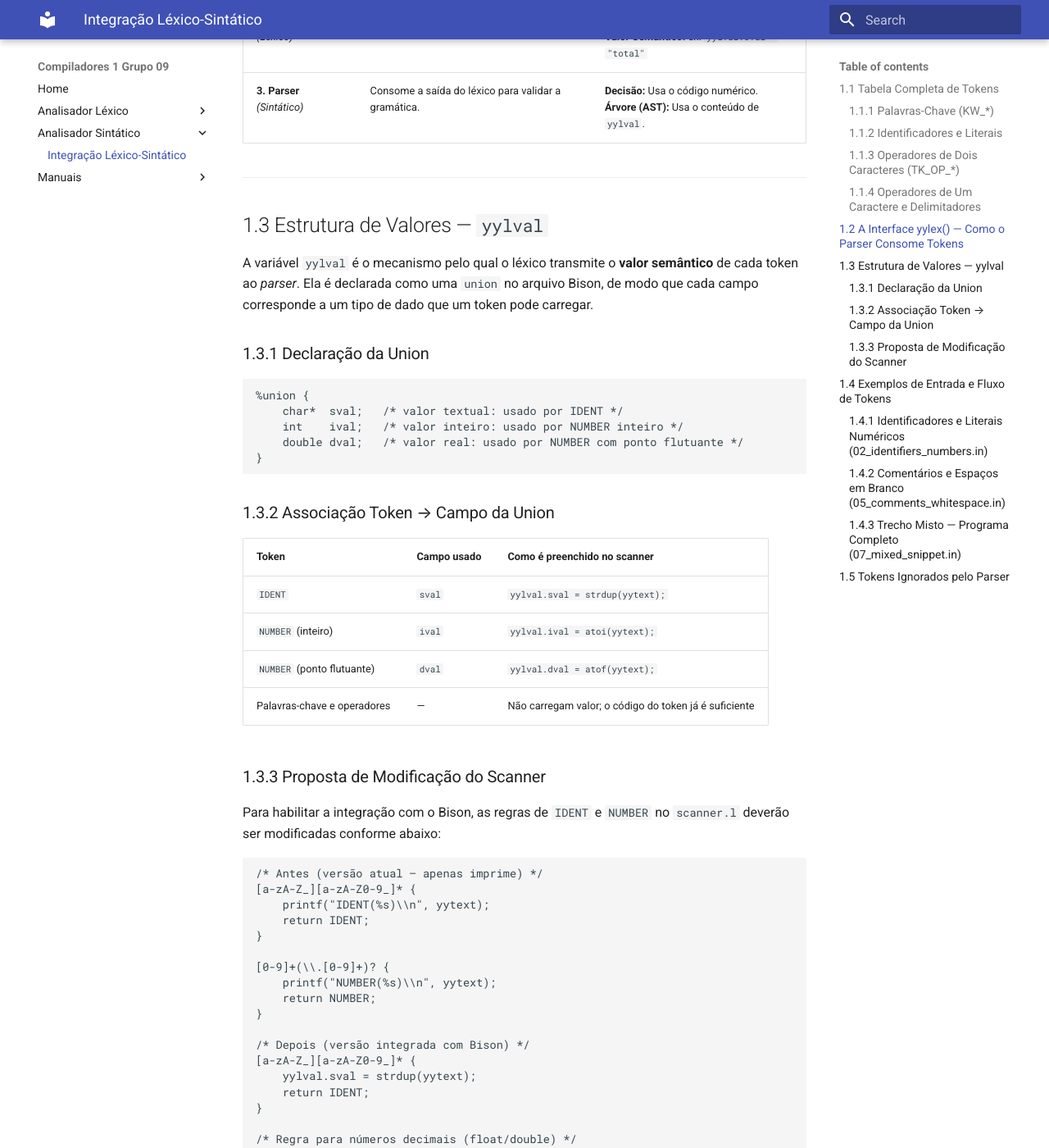
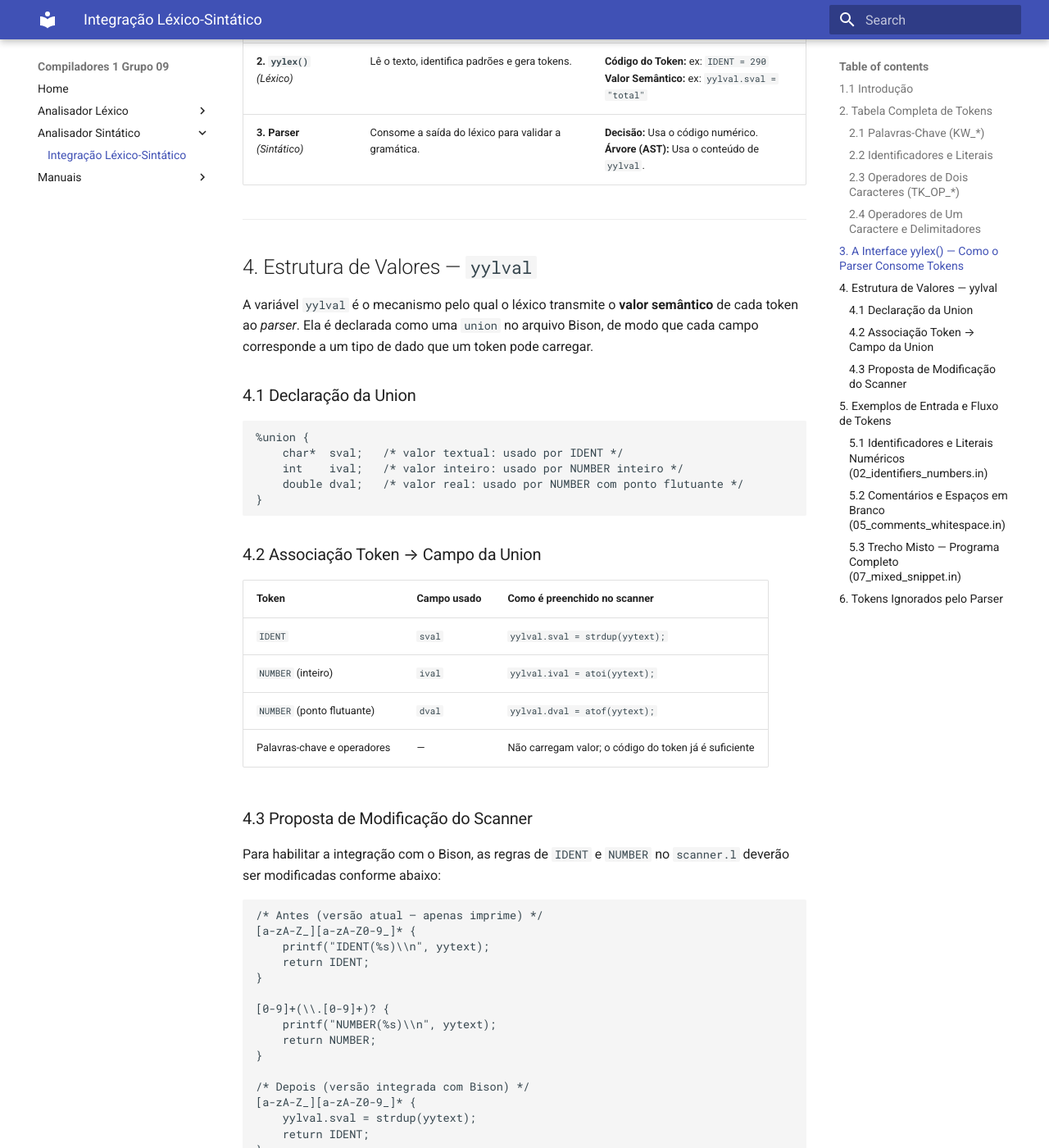
Before and after one commit to Pwdrinho/Compiladores1-Grupo-09, an MkDocs documentation site: the page built from docs/analisador_sintatico/integracao_lexico_sintatico.md, in a window 1280 px wide and 1400 px high, scrolled down 5043 px. Shown: the whole window at 82% size. Built offline with MkDocs 1.6.1 and Material for MkDocs 9.7.7, drawn with Linux system fonts in a browser that asks for light colours; some of the changed text lies outside the part shown.

Commit message:
docs/enumera tópicos corretamente

````diff
--- a/docs/analisador_sintatico/integracao_lexico_sintatico.md
+++ b/docs/analisador_sintatico/integracao_lexico_sintatico.md
@@ -1,4 +1,5 @@
 # 1. Integração Léxico-Sintático
+## 1.1 Introdução
 
 O **documento de integração** descreve como os *tokens* produzidos pelo analisador
 léxico serão consumidos pelo analisador sintático (*parser*). Essa integração é o
@@ -12,13 +13,13 @@ arquivo de cabeçalho gerado pelo Bison (`parser.tab.h`).
 
 ---
 
-## 1.1 Tabela Completa de Tokens
+## 2. Tabela Completa de Tokens
 
 A tabela a seguir lista todos os tokens reconhecidos pelo analisador léxico
 (`scanner.l`), seus códigos numéricos (iniciando em `258`, padrão Flex/Bison),
 os padrões que os originam e o papel semântico que cada um cumpre no *parser*.
 
-### 1.1.1 Palavras-Chave (`KW_*`)
+### 2.1 Palavras-Chave (`KW_*`)
 
 | Token | Código | Lexema | Papel no Parser |
 | --- | --- | --- | --- |
@@ -55,7 +56,7 @@ os padrões que os originam e o papel semântico que cada um cumpre no *parser*.
 | `KW_VOLATILE` | 288 | `volatile` | Qualificador de tipo |
 | `KW_WHILE` | 289 | `while` | Estrutura de repetição |
 
-### 1.1.2 Identificadores e Literais
+### 2.2 Identificadores e Literais
 
 | Token | Código | Padrão | Carrega em `yylval` |
 | --- | --- | --- | --- |
@@ -63,7 +64,7 @@ os padrões que os originam e o papel semântico que cada um cumpre no *parser*.
 | `NUMBER` | 291 | `[0-9]+` | `ival` — valor convertido para inteiro |
 | `NUMBER` | 291 | `[0-9]+\.[0-9]+` | `dval` — valor convertido para double |
 
-### 1.1.3 Operadores de Dois Caracteres (`TK_OP_*`)
+### 2.3 Operadores de Dois Caracteres (`TK_OP_*`)
 
 | Token | Código | Lexema | Papel no Parser |
 | --- | --- | --- | --- |
@@ -84,7 +85,7 @@ os padrões que os originam e o papel semântico que cada um cumpre no *parser*.
 | `TK_OP_DESLOCAMENTO_DIREITA` | 306 | `>>` | Deslocamento de bits à direita |
 | `TK_OP_PONTEIRO_ACESSO` | 307 | `->` | Acesso a membro via ponteiro |
 
-### 1.1.4 Operadores de Um Caractere e Delimitadores
+### 2.4 Operadores de Um Caractere e Delimitadores
 
 | Token | Código | Lexema | Papel no Parser |
 | --- | --- | --- | --- |
@@ -115,7 +116,7 @@ os padrões que os originam e o papel semântico que cada um cumpre no *parser*.
 
 ---
 
-## 1.2 A Interface `yylex()` — Como o Parser Consome Tokens
+## 3. A Interface `yylex()` — Como o Parser Consome Tokens
 
 No modelo Flex/Bison, o *parser* não lê o código-fonte diretamente. Em vez disso,
 ele invoca repetidamente a função `yylex()`, gerada pelo Flex, que:
@@ -135,13 +136,13 @@ O fluxo pode ser representado da seguinte forma:
 
 ---
 
-## 1.3 Estrutura de Valores — `yylval`
+## 4. Estrutura de Valores — `yylval`
 
 A variável `yylval` é o mecanismo pelo qual o léxico transmite o **valor semântico**
 de cada token ao *parser*. Ela é declarada como uma `union` no arquivo Bison, de
 modo que cada campo corresponde a um tipo de dado que um token pode carregar.
 
-### 1.3.1 Declaração da Union
+### 4.1 Declaração da Union
 
 ```c
 %union {
@@ -151,7 +152,7 @@ modo que cada campo corresponde a um tipo de dado que um token pode carregar.
 }
 ```
 
-### 1.3.2 Associação Token → Campo da Union
+### 4.2 Associação Token → Campo da Union
 
 | Token | Campo usado | Como é preenchido no scanner |
 | --- | --- | --- |
@@ -160,7 +161,7 @@ modo que cada campo corresponde a um tipo de dado que um token pode carregar.
 | `NUMBER` (ponto flutuante) | `dval` | `yylval.dval = atof(yytext);` |
 | Palavras-chave e operadores | — | Não carregam valor; o código do token já é suficiente |
 
-### 1.3.3 Proposta de Modificação do Scanner
+### 4.3 Proposta de Modificação do Scanner
 
 Para habilitar a integração com o Bison, as regras de `IDENT` e `NUMBER` no
 `scanner.l` deverão ser modificadas conforme abaixo:
@@ -202,7 +203,7 @@ responsável por liberar essa memória após o uso, evitando vazamentos.
 
 ---
 
-## 1.4 Exemplos de Entrada e Fluxo de Tokens
+## 5. Exemplos de Entrada e Fluxo de Tokens
 
 Os exemplos a seguir são extraídos diretamente dos testes automatizados do
 projeto (`scanner/inputs/`), garantindo correspondência exata com o comportamento
@@ -210,7 +211,7 @@ real do `scanner.l`.
 
 ---
 
-### 1.4.1 Identificadores e Literais Numéricos (`02_identifiers_numbers.in`)
+### 5.1 Identificadores e Literais Numéricos (`02_identifiers_numbers.in`)
 
 **Entrada:**
 
@@ -239,7 +240,7 @@ menos um dígito após o `.`; o scanner tokeniza como `NUMBER(10)` seguido de
 
 ---
 
-### 1.4.2 Comentários e Espaços em Branco (`05_comments_whitespace.in`)
+### 5.2 Comentários e Espaços em Branco (`05_comments_whitespace.in`)
 
 **Entrada:**
 
@@ -267,7 +268,7 @@ entre tokens também é descartado silenciosamente.
 
 ---
 
-### 1.4.3 Trecho Misto — Programa Completo (`07_mixed_snippet.in`)
+### 5.3 Trecho Misto — Programa Completo (`07_mixed_snippet.in`)
 
 Este caso de teste é o mais abrangente da suíte, combinando declaração de
 função, declaração de variável com inicialização, atribuição composta,
@@ -322,7 +323,7 @@ int main() {
 
 ---
 
-## 1.5 Tokens Ignorados pelo Parser
+## 6. Tokens Ignorados pelo Parser
 
 Os padrões a seguir são consumidos pelo léxico mas **não geram tokens** para o
 *parser*, pois não possuem relevância gramatical:
````
